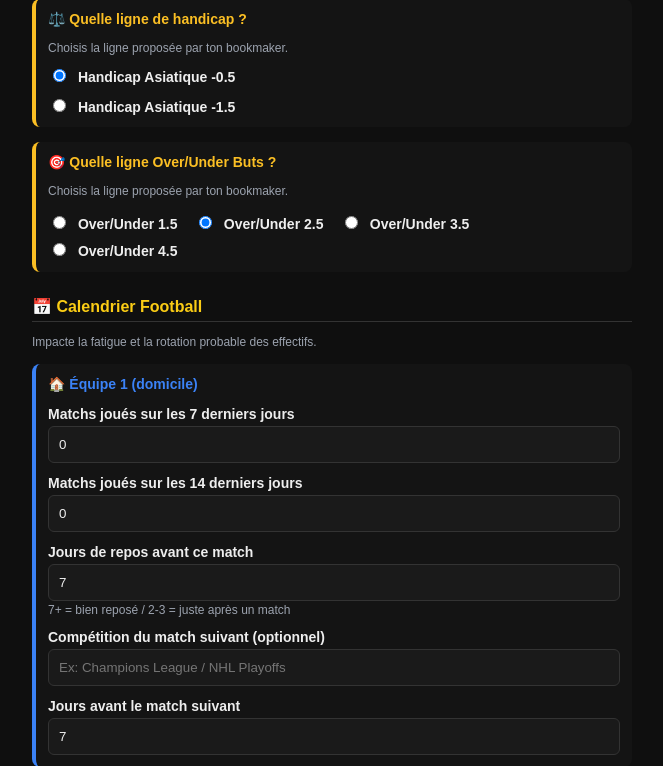
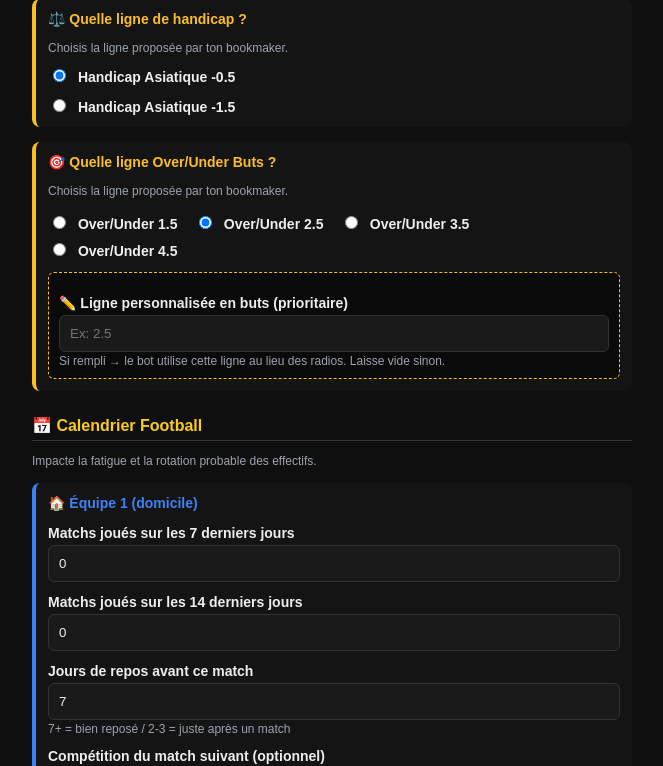
Before and after one commit to hamzypogba0610-pixel/qfte-bot-final, a FastAPI app: page / in a window 1280 px wide. Shown: the part 623-1389 px from the top of the page, without its empty margins (308-971 px from the left). Run offline with FastAPI, Linux system fonts and the light colour scheme.

Commit message:
Update index.html

```diff
--- a/templates/index.html
+++ b/templates/index.html
@@ -27,6 +27,7 @@
         .bloc-calendrier-basket h3 { color: #a3e635; margin-top: 0; font-size: 14px; }
         .coche-bloc { margin-top: 10px; }
         .ligne-inline { display: inline-block; margin-right: 12px; margin-top: 6px; }
+        .champ-custom { background: #0a0a0a; padding: 10px; border-radius: 6px; margin-top: 12px; border: 1px dashed #fbbf24; }
     </style>
 </head>
 <body>
@@ -126,6 +127,12 @@
                     <input type="radio" name="ligne_over" value="" id="ligne_over_4">
                     <span id="label_over_4">-</span>
                 </label>
+
+                <div class="champ-custom">
+                    <label id="label_custom_over">✏️ Ligne personnalisée (prioritaire)</label>
+                    <input type="number" step="0.5" name="ligne_over_custom" id="input_custom_over" placeholder="Ex: 160.5">
+                    <div class="aide">Si rempli → le bot utilise cette ligne au lieu des radios. Laisse vide sinon.</div>
+                </div>
             </div>
         </div>
 
@@ -285,18 +292,18 @@
 
     <h2>⚔️ Confrontations directes (H2H)</h2>
     <div class="aide" style="margin-bottom: 10px;">
-        ⚠️ Les scores doivent TOUJOURS être au format <b>Équipe1-Équipe2</b> (celle à domicile en premier).
+        ⚠️ Scores TOUJOURS au format <b>Équipe1-Équipe2</b> (celle à domicile en premier).
     </div>
 
-    <label id="label_h2h_dom">5 derniers H2H — quand l'Équipe 1 reçoit (domicile)</label>
+    <label id="label_h2h_dom">5 derniers H2H — quand l'Équipe 1 reçoit</label>
     <input type="text" name="h2h_dom_5" placeholder="Ex: 2-1,1-1,3-0" required>
-    <div class="aide">Scores format Équipe1-Équipe2 (ex. Lyon 2 - 1 Marseille = 2-1)</div>
+    <div class="aide">Format Équipe1-Équipe2 (ex. Lyon 2-1 Marseille = 2-1)</div>
 
-    <label id="label_h2h_ext">5 derniers H2H — quand l'Équipe 1 se déplace (extérieur)</label>
+    <label id="label_h2h_ext">5 derniers H2H — quand l'Équipe 1 se déplace</label>
     <input type="text" name="h2h_ext_5" placeholder="Ex: 1-2,0-1,1-1" required>
-    <div class="aide">⚠️ Toujours Équipe1-Équipe2 (ex. Marseille 2 - 1 Lyon = 1-2)</div>
+    <div class="aide">⚠️ Toujours Équipe1-Équipe2 (ex. Marseille 2-1 Lyon = 1-2)</div>
 
-    <h2>🎯 Cotes des 3 marchés analysés</h2>
+    <h2>🎯 Cotes des marchés analysés</h2>
     <label id="label_ah">Cote Handicap Asiatique -0.5</label>
     <input type="number" step="0.01" name="cote_ah" id="input_ah" required>
 
@@ -312,7 +319,6 @@
 
     <button type="submit">Analyser</button>
 </form>
-
 
 <script>
     const selectSport = document.getElementById("select_sport");
@@ -339,21 +345,32 @@
     const labelOver2 = document.getElementById("label_over_2");
     const labelOver3 = document.getElementById("label_over_3");
     const labelOver4 = document.getElementById("label_over_4");
+    const labelCustomOver = document.getElementById("label_custom_over");
+    const inputCustomOver = document.getElementById("input_custom_over");
 
     function detecterLignesOver(sport, competition) {
         const comp = (competition || "").toLowerCase().trim();
 
         if (sport === "hockey") {
             if (comp.includes("khl")) return { lignes: ["3.5", "4.5", "5.5", "6.5"], defaut: "4.5" };
+            if (comp.includes("shl") || comp.includes("liiga") || comp.includes("del") || comp.includes("extraliga") || comp.includes("icehl") || comp.includes("alps")) {
+                return { lignes: ["4.0", "4.5", "5.0", "5.5"], defaut: "5.0" };
+            }
             if (comp.includes("nhl")) return { lignes: ["4.5", "5.5", "6.5", "7.5"], defaut: "5.5" };
             return { lignes: ["4.5", "5.5", "6.5", "7.5"], defaut: "5.5" };
         }
 
         if (sport === "basket") {
             if (comp.includes("nba")) return { lignes: ["210.5", "220.5", "230.5", "240.5"], defaut: "220.5" };
-                if (comp.includes("euroleague") || comp.includes("euroligue") || comp.includes("euro")) {
-                    return { lignes: ["150.5", "160.5", "170.5", "180.5"], defaut: "160.5" };
-                }
+            if (comp.includes("euroleague") || comp.includes("euroligue")) return { lignes: ["150.5", "160.5", "170.5", "180.5"], defaut: "160.5" };
+            if (comp.includes("acb") || comp.includes("liga endesa") || comp.includes("espagne")) return { lignes: ["155.5", "165.5", "175.5", "185.5"], defaut: "165.5" };
+            if (comp.includes("lega") || comp.includes("italie") || comp.includes("italy")) return { lignes: ["150.5", "160.5", "170.5", "180.5"], defaut: "160.5" };
+            if (comp.includes("bsl") || comp.includes("turquie") || comp.includes("turkey")) return { lignes: ["150.5", "160.5", "170.5", "180.5"], defaut: "160.5" };
+            if (comp.includes("vtb") || comp.includes("russie") || comp.includes("russia")) return { lignes: ["155.5", "165.5", "175.5", "185.5"], defaut: "165.5" };
+            if (comp.includes("bbl") || comp.includes("allemagne") || comp.includes("germany")) return { lignes: ["155.5", "165.5", "175.5", "185.5"], defaut: "165.5" };
+            if (comp.includes("lnb") || comp.includes("france") || comp.includes("betclic")) return { lignes: ["150.5", "160.5", "170.5", "180.5"], defaut: "160.5" };
+            if (comp.includes("greek") || comp.includes("grèce") || comp.includes("a1")) return { lignes: ["150.5", "160.5", "170.5", "180.5"], defaut: "160.5" };
+            if (comp.includes("euro") || comp.includes("eurocup")) return { lignes: ["150.5", "160.5", "170.5", "180.5"], defaut: "160.5" };
             return { lignes: ["170.5", "180.5", "190.5", "200.5"], defaut: "180.5" };
         }
 
@@ -363,10 +380,11 @@
             }
             if (comp.includes("wta")) return { lignes: ["19.5", "21.5", "23.5", "25.5"], defaut: "21.5" };
             if (comp.includes("atp")) return { lignes: ["20.5", "22.5", "24.5", "26.5"], defaut: "22.5" };
+            if (comp.includes("challenger")) return { lignes: ["19.5", "21.5", "23.5", "25.5"], defaut: "21.5" };
+            if (comp.includes("itf")) return { lignes: ["18.5", "20.5", "22.5", "24.5"], defaut: "20.5" };
             return { lignes: ["20.5", "22.5", "24.5", "26.5"], defaut: "22.5" };
         }
 
-            // Football par défaut
         return { lignes: ["1.5", "2.5", "3.5", "4.5"], defaut: "2.5" };
     }
 
@@ -379,13 +397,15 @@
         radioOver3.value = lignes[2]; labelOver3.textContent = "Over/Under " + lignes[2];
         radioOver4.value = lignes[3]; labelOver4.textContent = "Over/Under " + lignes[3];
 
-            // Coche par défaut
         const radios = [radioOver1, radioOver2, radioOver3, radioOver4];
         radios.forEach(r => r.checked = false);
         const indexDefaut = lignes.indexOf(defaut);
         if (indexDefaut >= 0) radios[indexDefaut].checked = true;
         else radioOver2.checked = true;
+
+        inputCustomOver.placeholder = "Ex: " + defaut;
     }
+
 
         function getNomFavori(sport) {
             const favori = document.querySelector('input[name="favori"]:checked');
@@ -423,11 +443,11 @@
             const detection = detecterLignesOver(sport, competition);
             majRadiosOver(detection);
             const ligneOverChoisie = document.querySelector('input[name="ligne_over"]:checked');
-            const ligneOverVal = ligneOverChoisie ? ligneOverChoisie.value : detection.defaut;
+            const ligneOverVal = (inputCustomOver && inputCustomOver.value) ? inputCustomOver.value : (ligneOverChoisie ? ligneOverChoisie.value : detection.defaut);
 
             const fav = getNomFavori(sport);
 
-            // --- Gestion du sélecteur de ligne handicap ---
+            // --- Sélecteur de ligne handicap ---
             if (sport === "football") {
                 blocLigneHandicap.style.display = "block";
                 titreLigne.textContent = "⚖️ Quelle ligne de handicap ?";
@@ -444,19 +464,23 @@
                 blocLigneHandicap.style.display = "none";
             }
 
-            // --- Gestion du sélecteur Over/Under ---
+            // --- Titre du sélecteur Over/Under ---
             if (sport === "tennis") {
                 titreLigneOver.textContent = "🎯 Quelle ligne Over/Under Jeux ?";
                 aideLigneOver.textContent = "Choisis la ligne proposée par ton bookmaker.";
+                labelCustomOver.textContent = "✏️ Ligne personnalisée en jeux (prioritaire)";
             } else if (sport === "basket") {
                 titreLigneOver.textContent = "🎯 Quelle ligne Over/Under Points ?";
                 aideLigneOver.textContent = "Choisis la ligne proposée par ton bookmaker.";
+                labelCustomOver.textContent = "✏️ Ligne personnalisée en points (prioritaire)";
             } else if (sport === "hockey") {
                 titreLigneOver.textContent = "🎯 Quelle ligne Over/Under Buts ?";
                 aideLigneOver.textContent = "Choisis la ligne proposée par ton bookmaker.";
+                labelCustomOver.textContent = "✏️ Ligne personnalisée en buts (prioritaire)";
             } else {
                 titreLigneOver.textContent = "🎯 Quelle ligne Over/Under Buts ?";
                 aideLigneOver.textContent = "Choisis la ligne proposée par ton bookmaker.";
+                labelCustomOver.textContent = "✏️ Ligne personnalisée en buts (prioritaire)";
             }
 
             const ligneChoisie = document.querySelector('input[name="ligne_handicap"]:checked');
@@ -572,6 +596,7 @@
         if (inputCompetition) inputCompetition.addEventListener("input", majLabels);
         if (inputEquipe1) inputEquipe1.addEventListener("input", majLabels);
         if (inputEquipe2) inputEquipe2.addEventListener("input", majLabels);
+        if (inputCustomOver) inputCustomOver.addEventListener("input", majLabels);
         document.querySelectorAll('input[name="favori"]').forEach(r => r.addEventListener("change", majLabels));
         document.querySelectorAll('input[name="ligne_handicap"]').forEach(r => r.addEventListener("change", majLabels));
         document.querySelectorAll('input[name="ligne_over"]').forEach(r => r.addEventListener("change", majLabels));
```
Lines whose indentation alone changed are shown as unchanged.
